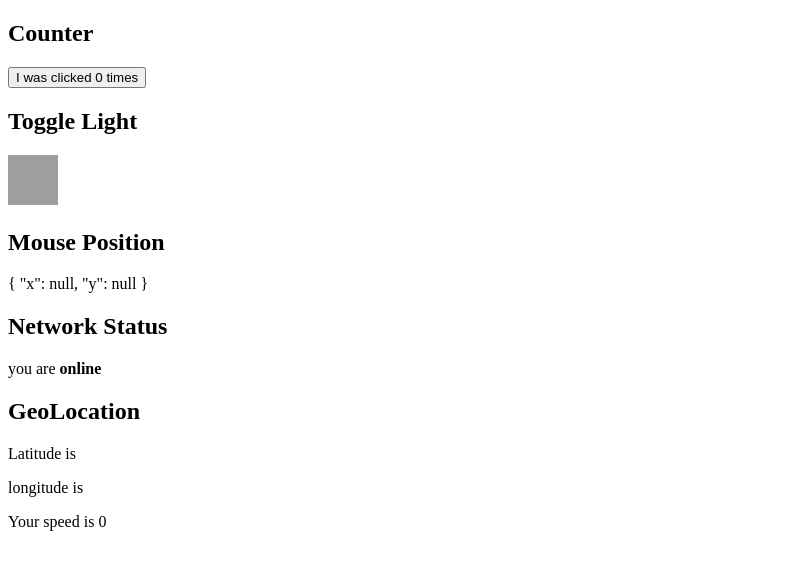
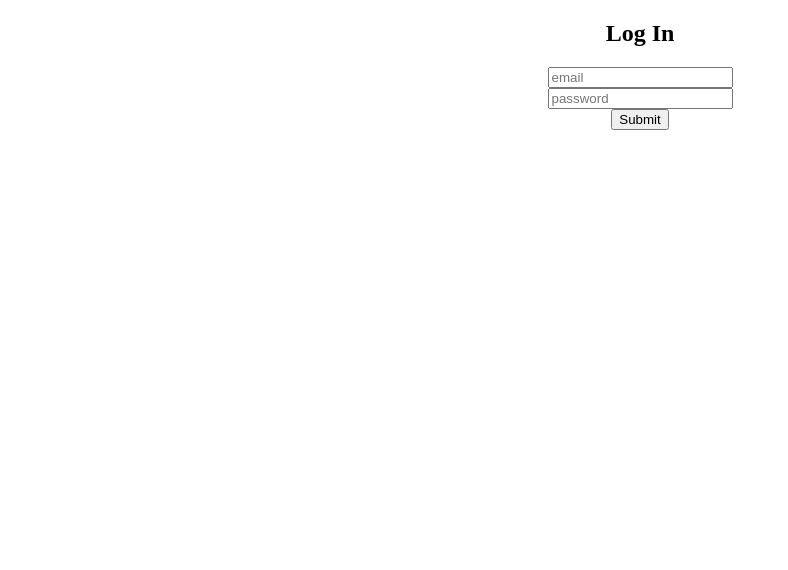
Before and after one commit to Rterrell25/messing-with-hooks, a React (Create React App) app: page / in a window 1280 px wide. Shown: the top 570 px of the page, without its empty margins (0-788 px from the left). Built offline with nearby package versions, Linux system fonts and the light colour scheme; no server answers; grey boxes are pictures that could not be loaded.

Commit message:
added client side form validation

```diff
--- /dev/null
+++ b/src/Login.js
@@ -0,0 +1,48 @@
+import React from "react"
+import UseForm from "./UseForm"
+import ValidateLogin from "./ValidateLogin"
+
+const Login = () => {
+  const { handleChange, handleSubmit, formData, user, errors } = UseForm(
+    ValidateLogin
+  )
+
+  return (
+    <div style={{ textAlign: "center" }}>
+      <h2>Log In</h2>
+      <form
+        style={{
+          display: "grid",
+          alignItems: "center",
+          justifyItems: "center"
+        }}
+        onSubmit={handleSubmit}
+      >
+        <input
+          type='text'
+          name='email'
+          value={formData.email}
+          placeholder='email'
+          onChange={handleChange("email")}
+        />
+        {errors.email && <p>{errors.email}</p>}
+        <input
+          type='password'
+          value={formData.password}
+          name='password'
+          placeholder='password'
+          onChange={handleChange("password")}
+        />
+        {errors.password && <p>{errors.password}</p>}
+        <button type='submit'>Submit</button>
+      </form>
+
+      {user &&
+        !errors.email &&
+        !errors.password &&
+        JSON.stringify(user, null, 2)}
+    </div>
+  )
+}
+
+export default Login
--- /dev/null
+++ b/src/UseForm.js
@@ -0,0 +1,31 @@
+import { useState } from "react"
+
+const INITIAL_STATE = {
+  email: "",
+  password: ""
+}
+
+const UseForm = ValidateLogin => {
+  const [formData, setFormData] = useState(INITIAL_STATE)
+  const [errors, setErrors] = useState(INITIAL_STATE)
+  const [user, setUser] = useState(null)
+
+  const handleChange = field => e => {
+    setFormData({ ...formData, [field]: e.target.value })
+  }
+
+  const handleSubmit = event => {
+    event.preventDefault()
+    setUser(formData)
+    setErrors(ValidateLogin(formData))
+  }
+  return {
+    handleChange,
+    handleSubmit,
+    formData,
+    user,
+    errors
+  }
+}
+
+export default UseForm
--- /dev/null
+++ b/src/ValidateLogin.js
@@ -0,0 +1,16 @@
+export default function ValidateLogin(formData) {
+  let errors = {}
+
+  if (!formData.email) {
+    errors.email = "Email address is required"
+  } else if (!/\S+@\S+\.\S+/.test(formData.email)) {
+    errors.email = "Email address is invalid"
+  }
+  if (!formData.password) {
+    errors.password = "Password is required"
+  } else if (formData.password.length < 10) {
+    errors.password = "Password must be longer than 10 characters"
+  }
+
+  return errors
+}
--- a/src/index.js
+++ b/src/index.js
@@ -1,6 +1,7 @@
 import React from "react"
 import ReactDOM from "react-dom"
-import App from "./App"
+// import App from "./App"
+import App from "./Login"
 import * as serviceWorker from "./serviceWorker"
 
 ReactDOM.render(<App />, document.getElementById("root"))
```
